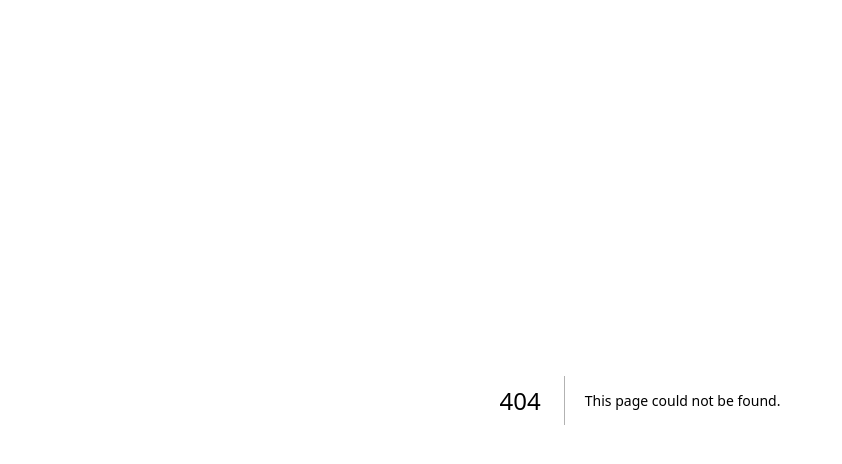
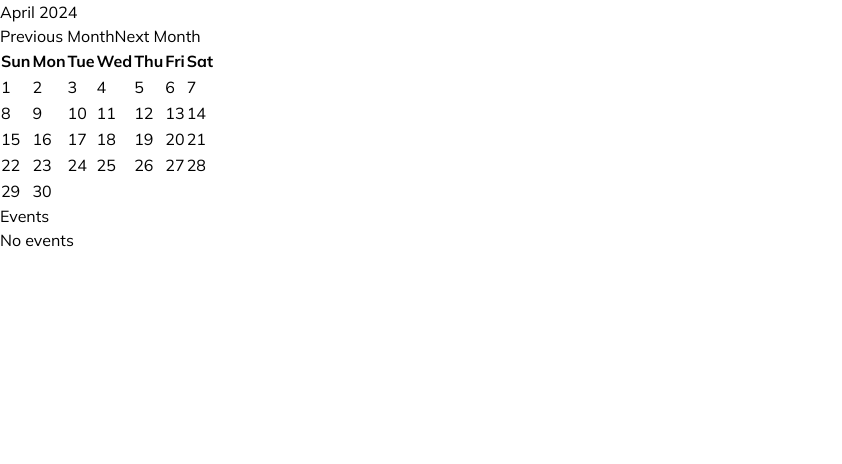
Before and after one commit to mattheri/academoney, a Next.js app: page /calendrier in a window 1280 px wide. Before the commit this address had no page. Shown: the top 464 px of the page, without its empty margins (0-842 px from the left). Built offline with nearby package versions, Linux system fonts and the light colour scheme.

Commit message:
calendrier

```diff
--- /dev/null
+++ b/app/calendrier/page.tsx
@@ -0,0 +1,87 @@
+"use client"
+import React, { useState } from 'react';
+import { format, addMonths, subMonths, startOfMonth, endOfMonth, eachDayOfInterval, isSameMonth } from 'date-fns';
+
+interface Event {
+  date: Date;
+  description: string;
+}
+
+interface CalendarProps {
+  events: Event[];
+}
+
+const Calendar: React.FC<CalendarProps> = ({ events }) => {
+  const [currentMonth, setCurrentMonth] = useState<Date>(new Date());
+
+  const daysInMonth = eachDayOfInterval({
+    start: startOfMonth(currentMonth),
+    end: endOfMonth(currentMonth),
+  });
+
+  const handleNextMonth = () => {
+    setCurrentMonth(addMonths(currentMonth, 1));
+  };
+
+  const handlePrevMonth = () => {
+    setCurrentMonth(subMonths(currentMonth, 1));
+  };
+
+  const handleDateClick = (date: Date) => {
+    console.log('Clicked date:', date);
+    // Logic to handle date click
+  };
+
+  return (
+    <div>
+      <h1>{format(currentMonth, 'MMMM yyyy')}</h1>
+      <div>
+        <button onClick={handlePrevMonth}>Previous Month</button>
+        <button onClick={handleNextMonth}>Next Month</button>
+      </div>
+      <table>
+        <thead>
+          <tr>
+            {['Sun', 'Mon', 'Tue', 'Wed', 'Thu', 'Fri', 'Sat'].map((day) => (
+              <th key={day}>{day}</th>
+            ))}
+          </tr>
+        </thead>
+        <tbody>
+          {Array(Math.ceil(daysInMonth.length / 7)).fill(null).map((_, weekIndex) => (
+            <tr key={weekIndex}>
+              {Array(7).fill(null).map((_, dayIndex) => {
+                const day = daysInMonth[weekIndex * 7 + dayIndex];
+                return (
+                  <td
+                    key={dayIndex}
+                    onClick={() => handleDateClick(day)}
+                    className={isSameMonth(day, currentMonth) ? '' : 'other-month'}
+                  >
+                    {day && format(day, 'd')}
+                  </td>
+                );
+              })}
+            </tr>
+          ))}
+        </tbody>
+      </table>
+      <div>
+        <h2>Events</h2>
+        <ul>
+          {events?.length > 0 ? (
+            events.map((event, index) => (
+              <li key={index}>
+                <strong>{format(event.date, 'dd MMMM yyyy')}</strong>: {event.description}
+              </li>
+            ))
+          ) : (
+            <li>No events</li>
+          )}
+        </ul>
+      </div>
+    </div>
+  );
+};
+
+export default Calendar;
```
